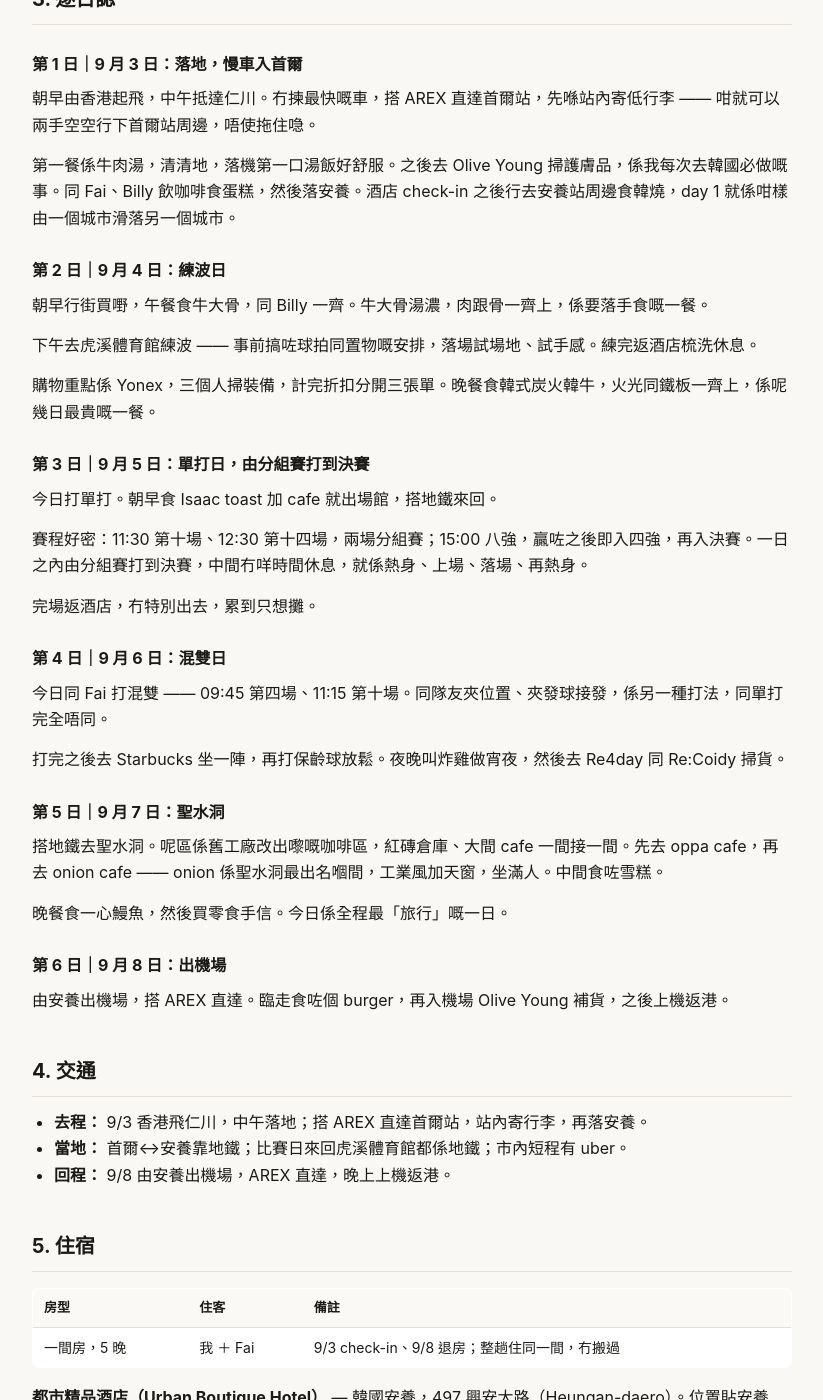
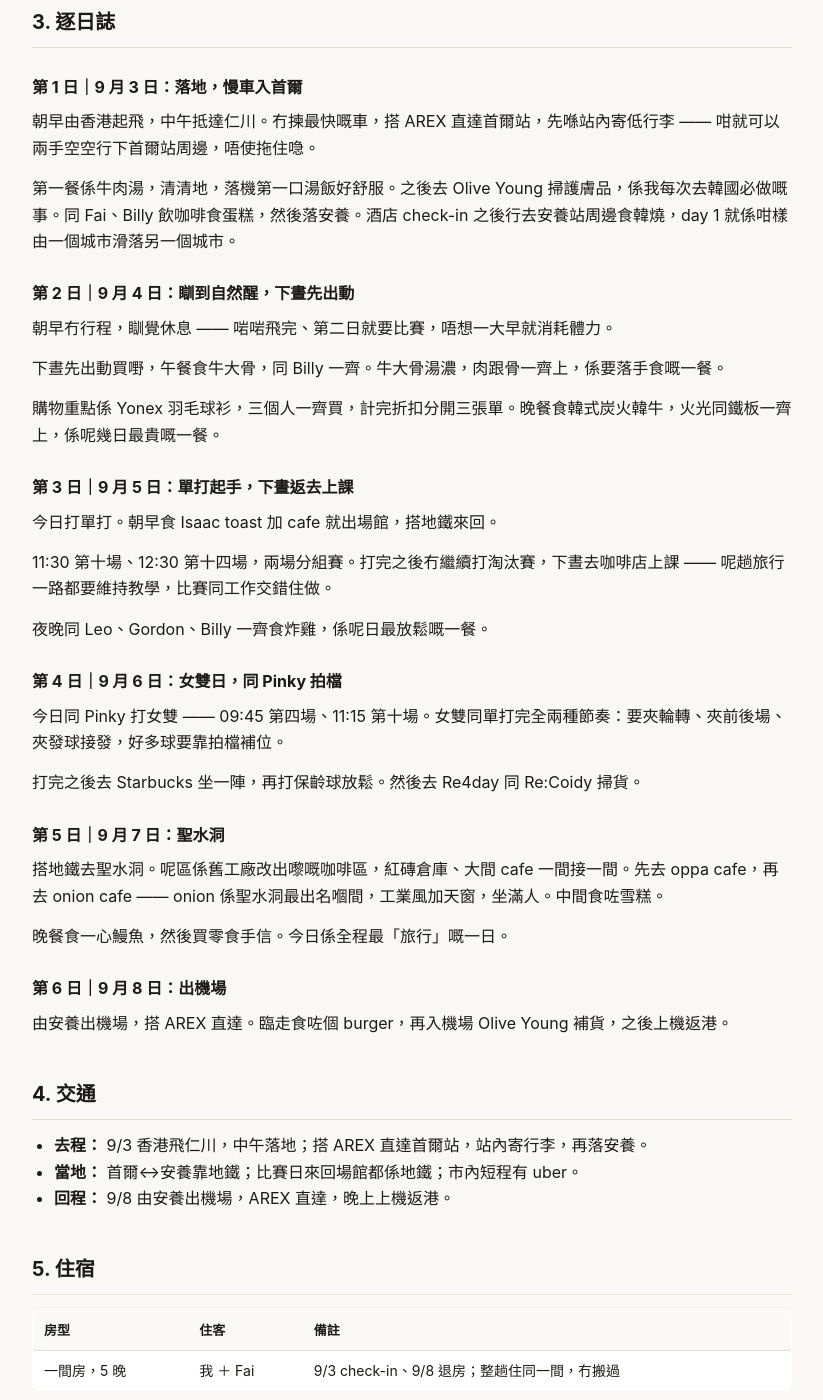
Before and after one commit to Karinatkl/travel-log, a Jekyll site: the page built from trips/2026-09-korea.md, in a window 1280 px wide and 1400 px high, scrolled down 1330 px. Shown: the whole window, without its empty margins (92-915 px from the left). Built offline with Jekyll 4.4.1, drawn with Linux system fonts in a browser that asks for light colours; some of the changed text lies outside the part shown.

Commit message:
fix(korea): 9/6 女雙同 Pinky、買羽毛球衫、9/4 朝早瞓覺、9/5 冇打淘汰賽改去上課

```diff
--- a/_data/trips.csv
+++ b/_data/trips.csv
@@ -1,4 +1,4 @@
 trip_id,title_zh,title_en,trip_type,country,city,start_date,end_date,nights,status,companions,transport_in,transport_out,accommodation,budget_hkd,spent_hkd,photo_count,video_count,youtube_url,detail_path,last_updated
 2026-11-shenzhen,2026.1111-1113 深圳（南山／福田）,2026.1111-1113 Shenzhen (Nanshan / Futian),LEISURE,China,Shenzhen,2026-11-11,2026-11-13,2,COMPLETED,WITH:Fai / 黑Sir（一餐）,灣仔→皇崗跨境巴士,港鐵,秋果酒店 雍米大床房（2晚）,,2508.7,8,0,,trips/2026-11-shenzhen.md,2026-11-13
 2026-09-indonesia-bali,2026.0920-1015 印尼峇里（Amed／Ubud／Canggu）,2026.0920-1015 Bali (Amed / Ubud / Canggu),DIGITAL_NOMAD,Indonesia,Bali / Amed / Ubud / Canggu,2026-09-20,2026-10-15,25,COMPLETED,WITH:Fai,元朗→深圳灣 Uber → 機場 → HKG（吉隆坡轉機）→ DPS,10/15 07:15 DPS→新加坡（市區遊）→19:00-23:00 返港,Amed 潛店別墅（9/21–27）／Bisma Jaya（9/27–10/2）／Wave House（10/2–4）／Sekala（10/4–9）／Cove Kavana（10/9–14）／Harris Tuban（10/14–15）,,,0,1,https://www.instagram.com/reel/Deyzp3TzR_utsVi1hVZXAdWdA8CDXGiOuW4XI40/,trips/2026-09-indonesia-bali.md,2026-11-14
-2026-09-korea,2026.0903-0908 韓國（首爾／安養）,2026.0903-0908 Korea (Seoul / Anyang),SPORT,Korea,Seoul / Anyang,2026-09-03,2026-09-08,5,COMPLETED,WITH:Fai / Billy,香港→仁川（9/3 落機）→ 慢車入首爾,9/8 AREX 出機場 → 返港,都市精品酒店（Urban Boutique Hotel，安養 497 興安大路）9/3–9/8，5 晚，同 Fai 同房,,4812.39,0,0,,trips/2026-09-korea.md,2026-11-15
+2026-09-korea,2026.0903-0908 韓國（首爾／安養）,2026.0903-0908 Korea (Seoul / Anyang),SPORT,Korea,Seoul / Anyang,2026-09-03,2026-09-08,5,COMPLETED,WITH:Fai / Billy / Pinky / Leo・Gordon（一餐）,香港→仁川（9/3 落機）→ 慢車入首爾,9/8 AREX 出機場 → 返港,都市精品酒店（Urban Boutique Hotel，安養 497 興安大路）9/3–9/8，5 晚，同 Fai 同房,,4812.39,0,0,,trips/2026-09-korea.md,2026-11-16
--- a/trips/2026-09-korea.md
+++ b/trips/2026-09-korea.md
@@ -8,7 +8,7 @@ start_date: 2026-09-03
 end_date: 2026-09-08
 city: Seoul / Anyang
 trip_type: SPORT
-companions: WITH:Fai / Billy
+companions: WITH:Fai / Billy / Pinky / Leo・Gordon（一餐）
 permalink: /trips/2026-09-korea/
 spending: /trips/2026-09-korea/spending/
 lat: 37.3943            # 安養（住 5 晚、比賽場館所在）
@@ -18,19 +18,19 @@ points:                 # 兩個落腳點都係同行（藍 pin）
   - { name: 安養, lat: 37.3943, lng: 126.9568, solo: false }
 ---
 
-> 六日快閃韓國：首爾落地、落安養打羽毛球賽 —— 星期六單打、星期日混雙，賽後返首爾掃裝備同護膚品。
+> 六日快閃韓國：首爾落地、落安養打羽毛球賽 —— 星期六單打、星期日同 Pinky 打女雙，賽後返首爾行聖水洞。
 
 ## 1. 覆盤
 
-**整體：** 呢趟以比賽為主軸 —— 五日六夜住安養同一間酒店，星期五練波、星期六打單打（由分組賽一路打到決賽）、星期日打混雙；比賽以外嘅時間來回首爾，掃羽毛球裝備同護膚品，唔算觀光行程。
+**整體：** 呢趟以比賽為主軸 —— 五日六夜住安養同一間酒店。星期六打單打分組賽，星期日同 Pinky 打女雙；比賽以外嘅時間來回首爾，買羽毛球衫同護膚品，唔算觀光行程。
 
 ### 做對咗
 
-（待補 —— 你未口述。可以諗：住安養而唔住首爾係咪方便？裝備喺韓國買抵唔抵？）
+（待補 —— 你未口述。可以諗：住安養而唔住首爾係咪方便？）
 
 ### 未做到／下次改
 
-（待補 —— 你未口述。可以諗：比賽日嘅早餐同場館交通？賽程之間嘅休息安排？）
+（待補 —— 你未口述。可以諗：比賽日嘅早餐同場館交通？賽程之間點安排時間？）
 
 ### 會唔會再去
 
@@ -41,9 +41,9 @@ points:                 # 兩個落腳點都係同行（藍 pin）
 | 日期 | 上午 | 下午 | 晚上 | 住宿 |
 |---|---|---|---|---|
 | 9/3（四） | 香港起飛 → 抵達仁川 | AREX 直達首爾站，寄行李；首爾站周邊自由活動（牛肉湯、Olive Young）| 落安養入住；安養站周邊晚餐（韓燒）| 都市精品酒店（安養）|
-| 9/4（五） | 買嘢、牛大骨午餐（同 Billy）| **虎溪體育館練波**；Yonex 掃裝備；返酒店梳洗 | 韓式炭火韓牛晚餐 | 都市精品酒店 |
-| 9/5（六） | **單打分組賽**：11:30 第十場、12:30 第十四場 | **八強 15:00** → 四強 → 決賽 | 場館返酒店 | 都市精品酒店 |
-| 9/6（日） | **混雙（同 Fai）**：09:45 第四場、11:15 第十場 | 賽後 Starbucks、保齡球 | 炸雞宵夜；Re4day／Re:Coidy 掃貨 | 都市精品酒店 |
+| 9/4（五） | 瞓覺、休息 | 買嘢、牛大骨午餐（同 Billy）；Yonex 買羽毛球衫 | 韓式炭火韓牛晚餐 | 都市精品酒店 |
+| 9/5（六） | **單打分組賽**：11:30 第十場、12:30 第十四場 | 咖啡店上課（冇打淘汰賽）| 炸雞晚餐，同 Leo、Gordon、Billy | 都市精品酒店 |
+| 9/6（日） | **女雙（同 Pinky）**：09:45 第四場、11:15 第十場 | 賽後 Starbucks、保齡球 | Re4day／Re:Coidy 掃貨 | 都市精品酒店 |
 | 9/7（一） | 地鐵去聖水洞 | oppa cafe、onion cafe、雪糕 | 一心鰻魚、買零食手信 | 都市精品酒店 |
 | 9/8（二） | AREX 出機場 | burger、機場 Olive Young | 上機返港 | — |
 
@@ -55,27 +55,27 @@ points:                 # 兩個落腳點都係同行（藍 pin）
 
 第一餐係牛肉湯，清清地，落機第一口湯飯好舒服。之後去 Olive Young 掃護膚品，係我每次去韓國必做嘅事。同 Fai、Billy 飲咖啡食蛋糕，然後落安養。酒店 check-in 之後行去安養站周邊食韓燒，day 1 就係咁樣由一個城市滑落另一個城市。
 
-### 第 2 日｜9 月 4 日：練波日
+### 第 2 日｜9 月 4 日：瞓到自然醒，下晝先出動
 
-朝早行街買嘢，午餐食牛大骨，同 Billy 一齊。牛大骨湯濃，肉跟骨一齊上，係要落手食嘅一餐。
+朝早冇行程，瞓覺休息 —— 啱啱飛完、第二日就要比賽，唔想一大早就消耗體力。
 
-下午去虎溪體育館練波 —— 事前搞咗球拍同置物嘅安排，落場試場地、試手感。練完返酒店梳洗休息。
+下晝先出動買嘢，午餐食牛大骨，同 Billy 一齊。牛大骨湯濃，肉跟骨一齊上，係要落手食嘅一餐。
 
-購物重點係 Yonex，三個人掃裝備，計完折扣分開三張單。晚餐食韓式炭火韓牛，火光同鐵板一齊上，係呢幾日最貴嘅一餐。
+購物重點係 Yonex 羽毛球衫，三個人一齊買，計完折扣分開三張單。晚餐食韓式炭火韓牛，火光同鐵板一齊上，係呢幾日最貴嘅一餐。
 
-### 第 3 日｜9 月 5 日：單打日，由分組賽打到決賽
+### 第 3 日｜9 月 5 日：單打起手，下晝返去上課
 
 今日打單打。朝早食 Isaac toast 加 cafe 就出場館，搭地鐵來回。
 
-賽程好密：11:30 第十場、12:30 第十四場，兩場分組賽；15:00 八強，贏咗之後即入四強，再入決賽。一日之內由分組賽打到決賽，中間冇咩時間休息，就係熱身、上場、落場、再熱身。
+11:30 第十場、12:30 第十四場，兩場分組賽。打完之後冇繼續打淘汰賽，下晝去咖啡店上課 —— 呢趟旅行一路都要維持教學，比賽同工作交錯住做。
 
-完場返酒店，冇特別出去，累到只想攤。
+夜晚同 Leo、Gordon、Billy 一齊食炸雞，係呢日最放鬆嘅一餐。
 
-### 第 4 日｜9 月 6 日：混雙日
+### 第 4 日｜9 月 6 日：女雙日，同 Pinky 拍檔
 
-今日同 Fai 打混雙 —— 09:45 第四場、11:15 第十場。同隊友夾位置、夾發球接發，係另一種打法，同單打完全唔同。
+今日同 Pinky 打女雙 —— 09:45 第四場、11:15 第十場。女雙同單打完全兩種節奏：要夾輪轉、夾前後場、夾發球接發，好多球要靠拍檔補位。
 
-打完之後去 Starbucks 坐一陣，再打保齡球放鬆。夜晚叫炸雞做宵夜，然後去 Re4day 同 Re:Coidy 掃貨。
+打完之後去 Starbucks 坐一陣，再打保齡球放鬆。然後去 Re4day 同 Re:Coidy 掃貨。
 
 ### 第 5 日｜9 月 7 日：聖水洞
 
@@ -90,7 +90,7 @@ points:                 # 兩個落腳點都係同行（藍 pin）
 ## 4. 交通
 
 - **去程：** 9/3 香港飛仁川，中午落地；搭 AREX 直達首爾站，站內寄行李，再落安養。
-- **當地：** 首爾↔安養靠地鐵；比賽日來回虎溪體育館都係地鐵；市內短程有 uber。
+- **當地：** 首爾↔安養靠地鐵；比賽日來回場館都係地鐵；市內短程有 uber。
 - **回程：** 9/8 由安養出機場，AREX 直達，晚上上機返港。
 
 ## 5. 住宿
@@ -99,7 +99,7 @@ points:                 # 兩個落腳點都係同行（藍 pin）
 |---|---|---|
 | 一間房，5 晚 | 我 ＋ Fai | 9/3 check-in、9/8 退房；整趟住同一間，冇搬過 |
 
-**都市精品酒店（Urban Boutique Hotel）** — 韓國安養，497 興安大路（Heungan-daero）。位置貼安養站，行去車站同食街都近；去虎溪體育館搭地鐵就到，所以比賽嗰幾日唔使趕車。缺點係離首爾遠，所以首爾嘅行程只可以放喺前後兩日。
+**都市精品酒店（Urban Boutique Hotel）** — 韓國安養，497 興安大路（Heungan-daero）。位置貼安養站，行去車站同食街都近；去比賽場館搭地鐵就到，所以比賽嗰幾日唔使趕車。缺點係離首爾遠，所以首爾嘅行程只可以放喺前後兩日。
 
 ## 6. 相片
 
```
Also changed, not shown: assets/enc/2026-09-korea-spending.json (+1 -1 lines).
